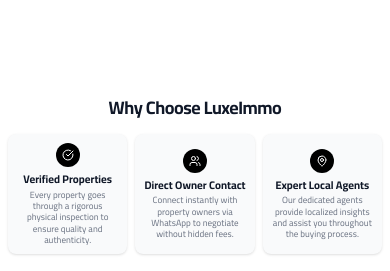
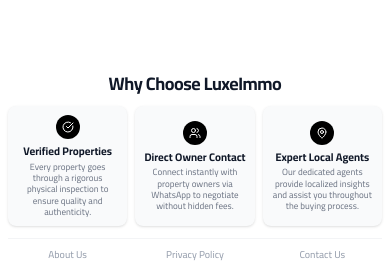
Before and after one commit to medlam1981/luxeimmo, a Next.js app: page /en in a window 390 px wide. Shown: the part 570-841 px from the top of the page. Built offline with nearby package versions, Linux system fonts and the light colour scheme; no server answers; the database is empty.

Commit message:
style(ui): pull sections up and add aligned mini-footer on mobile

```diff
--- a/src/app/[locale]/page.tsx
+++ b/src/app/[locale]/page.tsx
@@ -78,7 +78,7 @@ async function HomeCategories({ locale }: { locale: string }) {
   ];
 
   return (
-    <div id="categories" className="w-full bg-gray-50 dark:bg-gray-900 pt-24 pb-4 md:pb-12">
+    <div id="categories" className="w-full bg-gray-50 dark:bg-gray-900 pt-24 pb-1 md:pb-12">
       <div className="max-w-7xl mx-auto px-2 sm:px-6 lg:px-8 w-full">
         {/* Advertisement Container */}
         <div className="grid grid-cols-2 md:grid-cols-3 gap-1.5 sm:gap-3 md:gap-4 mt-0 mb-3 md:mt-4 md:mb-6">
--- a/src/components/storefront/Features.tsx
+++ b/src/components/storefront/Features.tsx
@@ -3,6 +3,7 @@
 import { useState, useEffect } from 'react';
 import { CheckCircle, Users, MapPin } from 'lucide-react';
 import { useTranslations } from 'next-intl';
+import { Link } from '@/i18n/routing';
 
 export function Features() {
   const [isMounted, setIsMounted] = useState(false);
@@ -12,6 +13,7 @@ export function Features() {
   }, []);
 
   const t = useTranslations('Features');
+  const tFooter = useTranslations('Footer');
   const features = [
     {
       icon: CheckCircle,
@@ -39,9 +41,9 @@ export function Features() {
   }
 
   return (
-    <section className="bg-white dark:bg-gray-950 py-3 md:py-16 border-t border-gray-100 dark:border-gray-900 transition-colors duration-300 flex-1 flex flex-col justify-end">
-      <div className="max-w-7xl mx-auto px-2 sm:px-6 lg:px-8 flex flex-col w-full md:min-h-0 mb-2 md:mb-0">
-        <div className="text-center mb-2 md:mb-12 mt-2">
+    <section className="bg-white dark:bg-gray-950 pt-1 pb-2 md:py-16 border-t border-gray-100 dark:border-gray-900 transition-colors duration-300 flex-1 flex flex-col justify-end">
+      <div className="max-w-7xl mx-auto px-2 sm:px-6 lg:px-8 flex flex-col w-full md:min-h-0 mb-1 md:mb-0">
+        <div className="text-center mb-1 md:mb-12 mt-1 md:mt-2">
           <h2 className="text-lg md:text-3xl font-bold text-gray-900 dark:text-white font-sans tracking-tight">
             {t.has('title') ? t('title') : 'Why Choose LuxeImmo'}
           </h2>
@@ -60,6 +62,11 @@ export function Features() {
             );
           })}
         </div>
+        <div className="grid grid-cols-3 gap-2 md:hidden text-center mt-3 border-t border-gray-100 dark:border-gray-800 pt-2">
+          <Link href="/about" className="text-[10px] font-medium text-gray-400 dark:text-gray-500 hover:text-gray-900 dark:hover:text-white transition-colors">{tFooter.has('aboutUs') ? tFooter('aboutUs') : 'About Us'}</Link>
+          <Link href="/privacy" className="text-[10px] font-medium text-gray-400 dark:text-gray-500 hover:text-gray-900 dark:hover:text-white transition-colors">{tFooter.has('privacyPolicy') ? tFooter('privacyPolicy') : 'Privacy Policy'}</Link>
+          <Link href="/contact" className="text-[10px] font-medium text-gray-400 dark:text-gray-500 hover:text-gray-900 dark:hover:text-white transition-colors">{tFooter.has('contactUs') ? tFooter('contactUs') : 'Contact Us'}</Link>
+        </div>
       </div>
     </section>
   );
```
